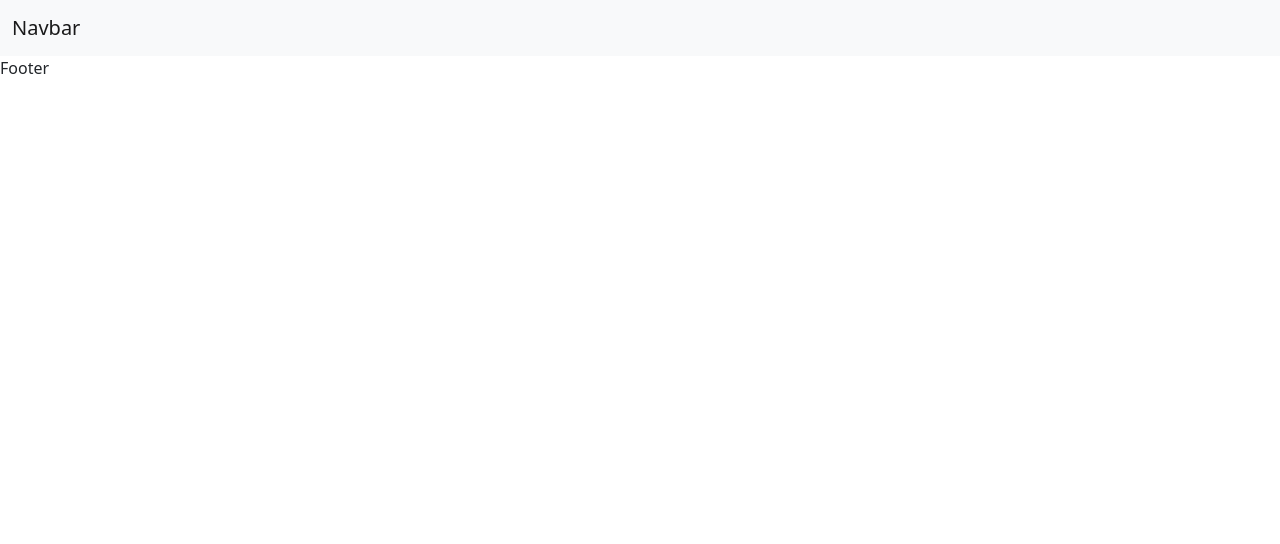
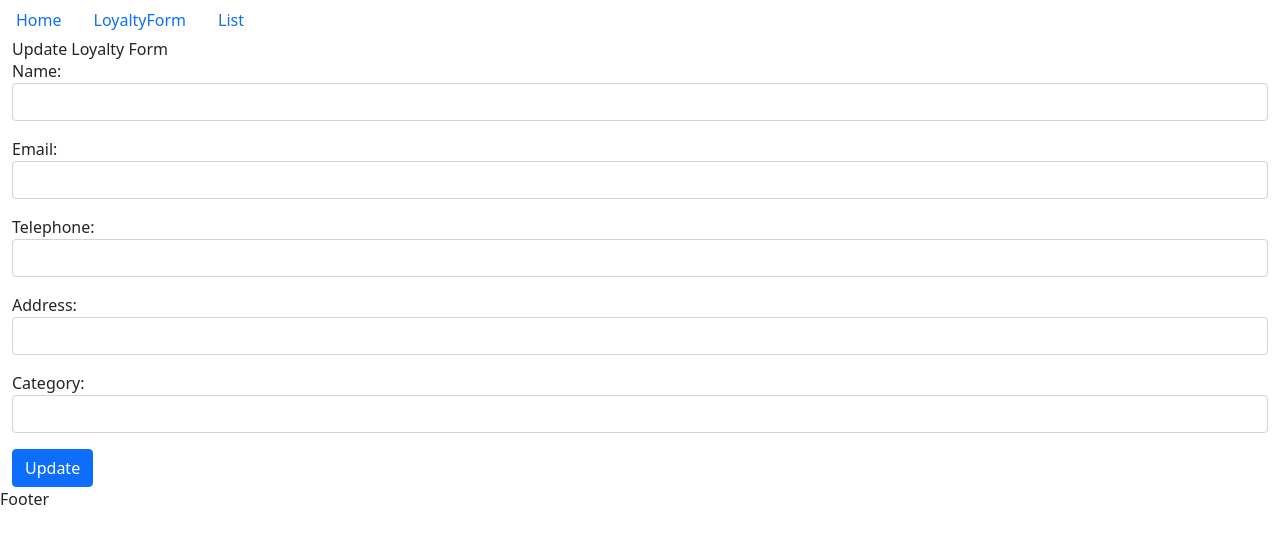
Before and after one commit to waruna-weerasinghe/ITPM-3Y_S2_Project, a React (Create React App) app in the folder frontend/: page /updateLoyalty/1 in a window 1280 px wide. Before the commit this address had no page. Shown: the top 544 px of the page. Built offline with nearby package versions, Linux system fonts and the light colour scheme; no server answers.

Commit message:
Create Loyalty Update Function
Create a update function of Loyalty Form and update of the add Form structure as well.

```diff
--- a/frontend/package.json
+++ b/frontend/package.json
@@ -7,6 +7,7 @@
     "@testing-library/jest-dom": "^6.6.3",
     "@testing-library/react": "^16.2.0",
     "@testing-library/user-event": "^13.5.0",
+    "axios": "^1.8.4",
     "package-name": "^0.1.0",
     "react": "^19.0.0",
     "react-dom": "^19.0.0",
--- a/frontend/src/App.js
+++ b/frontend/src/App.js
@@ -1,6 +1,8 @@
 import './App.css';
 import Header from './components/Loyalty/Header';
 import LoyaltyAddForm from './components/Loyalty/LoyaltyAddForm';
+import AllLoyaltyForm from './components/Loyalty/AllLoyaltyForms.js';
+import UpdateLoyalty from './components/Loyalty/UpdateLoyalty';
 import Home from './pages/home/Home';
 import './index.css';
 import { Routes, Route } from 'react-router-dom';
@@ -8,18 +10,16 @@ import { Routes, Route } from 'react-router-dom';
 function App() {
   return (
     <>
-      <Header /> {/* Always show the Header */}
+      <Header />
 
-      {/* Define Routes */}
       <Routes>
-        {/* Define a route for Home */}
+        <Route path="/list" element={<AllLoyaltyForm/>} />
         <Route path="/" element={<Home />} />
-        {/* Define a route for LoyaltyAddForm */}
         <Route path="/addForm" element={<LoyaltyAddForm />} />
-
+        <Route path="/updateLoyalty/:id" element={<UpdateLoyalty />} />
       </Routes>
 
-      <footer>Footer</footer> {/* Always show the Footer */}
+      <footer>Footer</footer>
     </>
   );
 }
--- /dev/null
+++ b/frontend/src/components/Loyalty/AllLoyaltyForms.js
@@ -0,0 +1,71 @@
+import React, { useState, useEffect } from "react";
+import { useNavigate } from "react-router-dom";
+import axios from "axios";
+
+export default function AllLoyaltyForm() {
+  const [LoyaltyForms, setLoyaltyForms] = useState([]); // ✅ State for storing loyalty forms
+  const [loading, setLoading] = useState(true); // ✅ Loading state
+  const navigate = useNavigate();
+
+  useEffect(() => {
+    async function getLoyaltyForms() {
+      try {
+        const res = await axios.get("http://localhost:8080/LoyaltyProgramme/");
+        console.log("API Response:", res.data); // ✅ Debugging log
+        setLoyaltyForms(res.data.LoyaltyForms || res.data); // ✅ Ensure correct key
+        setLoading(false);
+      } catch (err) {
+        console.error("Error fetching data:", err);
+        alert("Error fetching data: " + err.message);
+        setLoading(false);
+      }
+    }
+    getLoyaltyForms();
+  }, []);
+
+  return (
+    <div className="container mt-4">
+      <h1 className="mb-4">All Loyalty Forms</h1>
+
+      {loading ? (
+        <p>Loading...</p>
+      ) : LoyaltyForms.length > 0 ? (
+        <table className="table table-bordered">
+          <thead className="table-dark">
+            <tr>
+              <th>No</th>
+              <th>Name</th>
+              <th>Email</th>
+              <th>Telephone</th>
+              <th>Address</th>
+              <th>Category</th>
+              <th>Action</th>
+            </tr>
+          </thead>
+          <tbody>
+            {LoyaltyForms.map((form, index) => (
+              <tr key={form._id}>
+                <td>{index + 1}</td>
+                <td>{form.name}</td>
+                <td>{form.email}</td>
+                <td>{form.telephone}</td>
+                <td>{form.address}</td>
+                <td>{form.category}</td>
+                <td>
+                  <button
+                    className="btn btn-warning"
+                    onClick={() => navigate(`/updateLoyalty/${form._id}`)}
+                  >
+                    Update
+                  </button>
+                </td>
+              </tr>
+            ))}
+          </tbody>
+        </table>
+      ) : (
+        <p>No loyalty forms found.</p>
+      )}
+    </div>
+  );
+}
--- a/frontend/src/components/Loyalty/Header.js
+++ b/frontend/src/components/Loyalty/Header.js
@@ -3,25 +3,18 @@ import React from "react";
 function Header() {
 
     return(
-        <nav className="navbar navbar-expand-lg navbar-light bg-light">
-  <div className="container-fluid">
-    <a className="navbar-brand" href="#">Navbar</a>
-    <button className="navbar-toggler" type="button" data-bs-toggle="collapse" data-bs-target="#navbarNav" aria-controls="navbarNav" aria-expanded="false" aria-label="Toggle navigation">
-      <span className="navbar-toggler-icon"></span>
-    </button>
-    <div className="collapse navbar-collapse" id="navbarNav">
-      <ul className="navbar-nav">
-        <li className="nav-item">
-          <a className="nav-link active" aria-current="page" href="#">Home</a>
-        </li>
-        <li className="nav-item">
-          <a className="nav-link" href="#">Add Loyalty Form</a>
-        </li>
+      <ul className="nav">
+      <li className="nav-item">
+        <a className="nav-link active" aria-current="page" href="">Home</a>
+      </li>
+      <li className="nav-item">
+        <a className="nav-link" href="/addForm">LoyaltyForm</a>
+      </li>
+      <li className="nav-item">
+        <a className="nav-link" href="list">List</a>
+      </li>
 
-      </ul>
-    </div>
-  </div>
-</nav>
+    </ul>
     )
 
 }
--- a/frontend/src/components/Loyalty/LoyaltyAddForm.js
+++ b/frontend/src/components/Loyalty/LoyaltyAddForm.js
@@ -1,38 +1,87 @@
-import React from "react";
-
+import React,{useState} from "react";
+import axios from 'axios';
 
 export default function AddLoyaltyForm(){
 
+  const[name, setName] = useState("");
+  const[email, setEmail] = useState("");
+  const[telephone, setTelephone] = useState("");
+  const[address, setAddress] = useState("");
+  const[category, setCategory] = useState("");
+
+  function sendData(e){
+    e.preventDefault();
+
+    const newLoyalty = {
+      name,
+      email,
+      telephone,
+      address,
+      category
+    }
+
+    axios.post("http://localhost:8080/LoyaltyProgramme/add", newLoyalty)
+      .then(() => {
+        alert("Loyalty Form Successfully Submitted")
+        // Clear input fields after successful submission
+        setName("");
+        setEmail("");
+        setTelephone("");
+        setAddress("");
+        setCategory("");
+
+      })
+      .catch((err) => {
+        alert(err);
+      });
+
+  }
+
     return(
 <div className="container">
-<form>
-  <div class="mb-3">
-    <label for="name" class="form-label">Name</label>
-    <input type="text" class="form-control" id="name" name="name" required/>
+<form onSubmit={sendData}>
+  <div className="mb-3">
+    <label for="name" className="form-label">Name</label>
+    <input type="text" className="form-control" id="name" name="name"
+    onChange={(e)=>{
+        setName(e.target.value);
+    }}  />
   </div>
 
-  <div class="mb-3">
-    <label for="email" class="form-label">Email address</label>
-    <input type="email" class="form-control" id="email" name="email" required/>
-    <div id="emailHelp" class="form-text">We'll never share your email with anyone else.</div>
+  <div className="mb-3">
+    <label for="email" className="form-label">Email address</label>
+    <input type="email" className="form-control" id="email" name="email"
+    onChange={(e)=>{
+      setEmail(e.target.value);
+  }}/>
+    <div id="emailHelp" className="form-text">We'll never share your email with anyone else.</div>
   </div>
 
-  <div class="mb-3">
-    <label for="telephone" class="form-label">Telephone</label>
-    <input type="number" class="form-control" id="telephone" name="telephone" required/>
+  <div className="mb-3">
+    <label for="telephone" className="form-label">Telephone</label>
+    <input type="number" className="form-control" id="telephone" name="telephone"
+    onChange={(e)=>{
+      setTelephone(e.target.value);
+  }}/>
   </div>
 
-  <div class="mb-3">
-    <label for="address" class="form-label">Address</label>
-    <input type="text" class="form-control" id="address" name="address" required/>
+  <div className="mb-3">
+    <label for="address" className="form-label">Address</label>
+    <input type="text" className="form-control" id="address" name="address"
+    onChange={(e)=>{
+      setAddress(e.target.value);
+  }}/>
   </div>
 
-  <div class="mb-3">
-    <label for="category" class="form-label">Category</label>
-    <input type="text" class="form-control" id="category" name="category" required/>
+  <div className="mb-3">
+    <label for="category" className="form-label">Category</label>
+    <input type="text" className="form-control" id="category" name="category"
+    onChange={(e)=>{
+      setCategory(e.target.value);
+  }}/>
   </div>
 
-  <button type="submit" class="btn btn-primary">Submit</button>
+  <button type="submit" className="btn btn-primary">Submit</button>
 </form>
 </div>
     )
--- /dev/null
+++ b/frontend/src/components/Loyalty/UpdateLoyalty.js
@@ -0,0 +1,83 @@
+import React, { useState, useEffect } from "react";
+import { useParams, useNavigate } from "react-router-dom";
+import axios from "axios";
+
+const UpdateLoyalty = () => {
+  const { id } = useParams(); // Get Loyalty ID from URL
+  const navigate = useNavigate();
+
+  const [name, setName] = useState("");
+  const [email, setEmail] = useState("");
+  const [telephone, setTelephone] = useState("");
+  const [address, setAddress] = useState("");
+  const [category, setCategory] = useState("");
+
+  useEffect(() => {
+    const fetchLoyalty = async () => {
+      try {
+        const response = await axios.get(`http://localhost:8080/LoyaltyProgramme/get/${id}`);
+        const loyaltyData = response.data.LoyaltyProgramme; // Ensure correct response handling
+        setName(loyaltyData.name || "");
+        setEmail(loyaltyData.email || "");
+        setTelephone(loyaltyData.telephone || "");
+        setAddress(loyaltyData.address || "");
+        setCategory(loyaltyData.category || "");
+      } catch (error) {
+        console.error("Error fetching loyalty data:", error);
+        alert("Failed to fetch loyalty data. Please try again.");
+      }
+    };
+    fetchLoyalty();
+  }, [id]);
+
+  const handleUpdate = async (e) => {
+    e.preventDefault(); // Prevent default form submission
+
+    const updatedLoyalty = { name, email, telephone, address, category };
+
+    try {
+      await axios.put(`http://localhost:8080/LoyaltyProgramme/update/${id}`, updatedLoyalty);
+      alert("Loyalty form updated successfully");
+      navigate("/list"); // Redirect to loyalty list page
+    } catch (error) {
+      console.error("Error updating Loyalty Form:", error);
+      alert("Failed to update loyalty form. Please try again.");
+    }
+  };
+
+  return (
+    <div className="container">
+      <h2>Update Loyalty Form</h2>
+      <form onSubmit={handleUpdate}>
+        <div className="mb-3">
+          <label>Name:</label>
+          <input type="text" className="form-control" value={name} onChange={(e) => setName(e.target.value)} required />
+        </div>
+
+        <div className="mb-3">
+          <label>Email:</label>
+          <input type="email" className="form-control" value={email} onChange={(e) => setEmail(e.target.value)} required />
+        </div>
+
+        <div className="mb-3">
+          <label>Telephone:</label>
+          <input type="text" className="form-control" value={telephone} onChange={(e) => setTelephone(e.target.value)} required />
+        </div>
+
+        <div className="mb-3">
+          <label>Address:</label>
+          <input type="text" className="form-control" value={address} onChange={(e) => setAddress(e.target.value)} required />
+        </div>
+
+        <div className="mb-3">
+          <label>Category:</label>
+          <input type="text" className="form-control" value={category} onChange={(e) => setCategory(e.target.value)} required />
+        </div>
+
+        <button type="submit" className="btn btn-primary">Update</button>
+      </form>
+    </div>
+  );
+};
+
+export default UpdateLoyalty;
```
Also changed, not shown: 1 other file (tests, documents, lock files or other folders).
